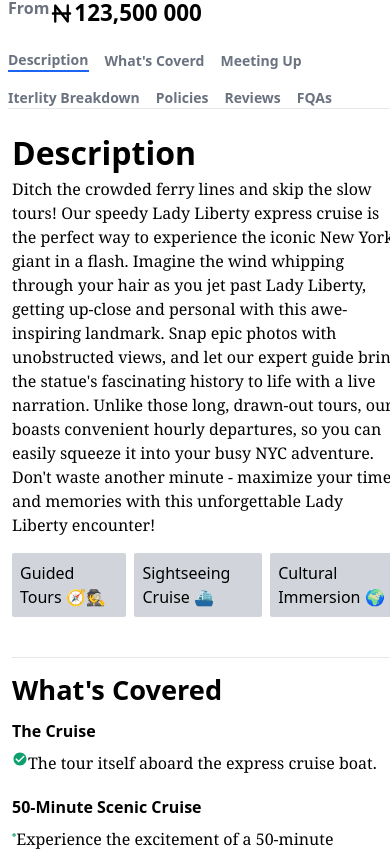
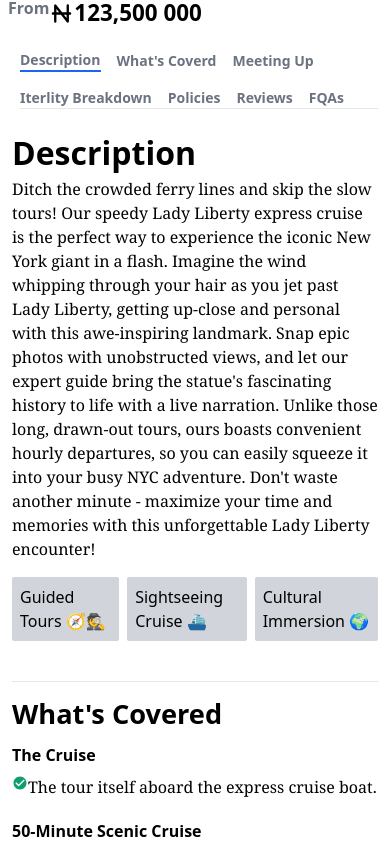
Before and after one commit to Webprowale/GoPaddi, a React (Vite) app: page / in a window 390 px wide. Shown: the part 659-1510 px from the top of the page. Built offline with nearby package versions, Linux system fonts and the light colour scheme.

Commit message:
now is responsive

```diff
--- a/src/App.jsx
+++ b/src/App.jsx
@@ -7,7 +7,7 @@ function App() {
   const [count, setCount] = useState(0)
 
   return (
-    <div className='container-fluid  bg-white'>
+    <div className='container-fluid bg-white'>
       <Carousel />
        <Liberty />
        <Description />
--- a/src/Components/Description.jsx
+++ b/src/Components/Description.jsx
@@ -6,11 +6,11 @@ import { CiLocationOn } from "react-icons/ci";
 import { PiCurrencyNgnBold } from "react-icons/pi";
 function Description() {
   return (
-    <div className="container-fluid mt-3">
+    <div className="container-fluid mt-3 px-3">
       <SubNav />
       <div className="grid sm:grid-cols-12 mt-5 ">
         <div className="sm:col-span-7">
-          <div className="container flex flex-col ms-3">
+          <div className="container flex flex-col sm:ms-3">
             <h4 className="font-bold text-[2rem] ">Description</h4>
             <p className=" text-md font-serif">
               Ditch the crowded ferry lines and skip the slow tours! Our speedy
@@ -25,7 +25,7 @@ function Description() {
               adventure. Don't waste another minute - maximize your time and
               memories with this unforgettable Lady Liberty encounter!
             </p>
-            <div className="flex  pb-10 border-b sm:gap-4 gap-2  mt-4">
+            <div className="flex  pb-10 border-b sm:gap-4 gap-2 mt-4">
               <div className="bg-gray-300 rounded-sm sm:p-3 p-2">
                 <h6>Guided Tours 🧭🕵️‍</h6>
               </div>
```
